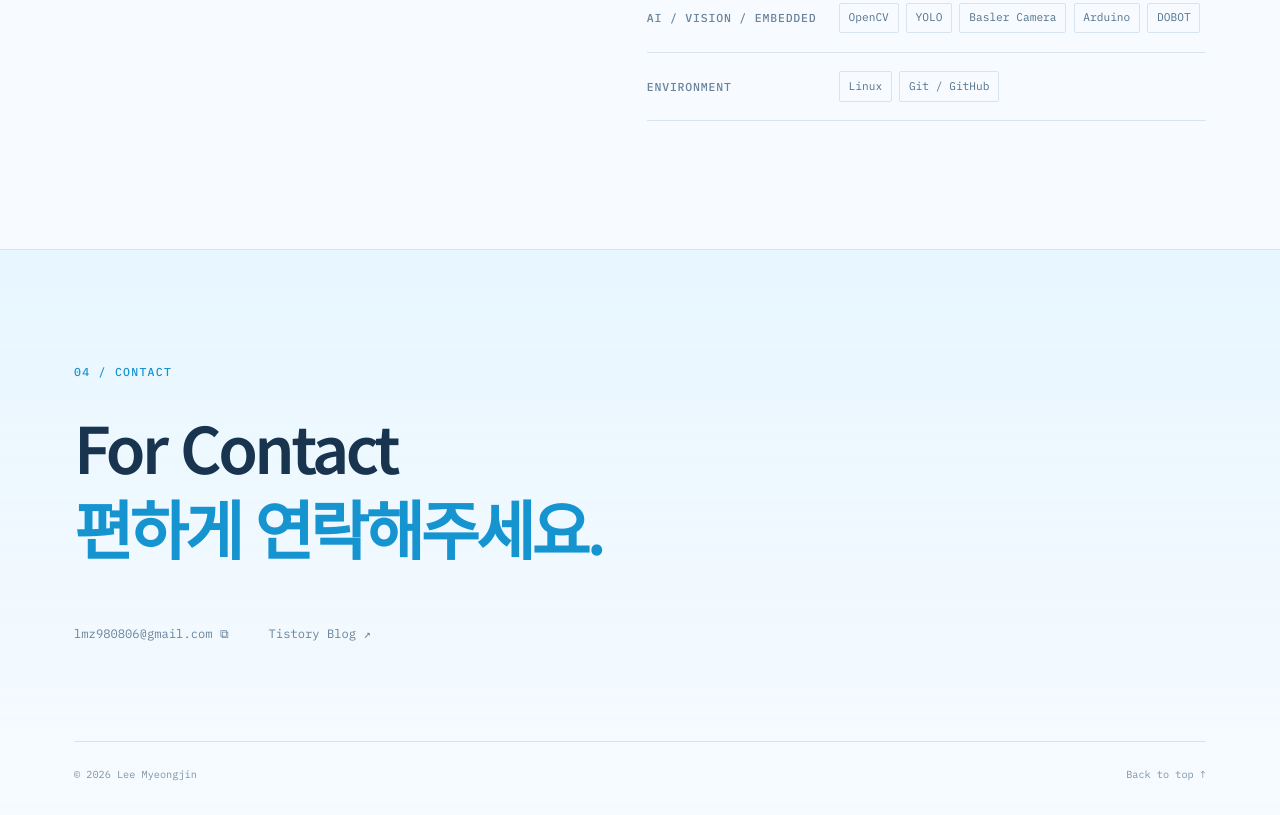
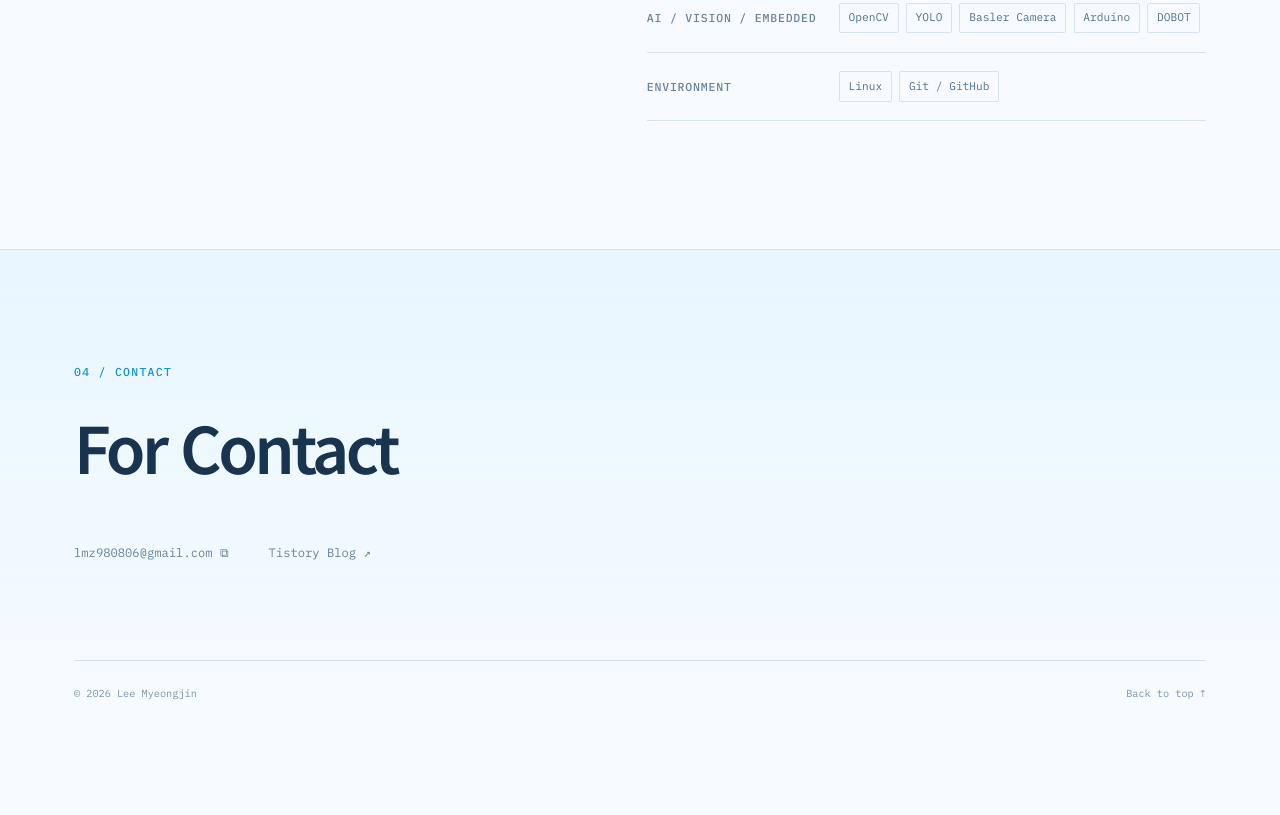
Before and after one commit to mmmmz986/my-portfolio, a plain HTML site: page index.html in a window 1280 px wide. Shown: the part 8206-9021 px from the top of the page. After the commit the page ends 8940 px from the top, so only its background shows below. Drawn offline with Linux system fonts and the light colour scheme.

Commit message:
Remove contact phrase from footer heading
Co-Authored-By: Claude Opus 5.5 <noreply@anthropic.com>

```diff
--- a/index.html
+++ b/index.html
@@ -282,7 +282,7 @@
   <footer class="footer" id="contact">
     <div class="footer-inner">
       <p class="section-number">04 / CONTACT</p>
-      <h2>For Contact<br><a href="mailto:lmz980806@gmail.com" data-copy-email="lmz980806@gmail.com" title="클릭하여 이메일 복사">편하게 연락해주세요.</a></h2>
+      <h2>For Contact</h2>
       <div class="footer-links">
         <a href="mailto:lmz980806@gmail.com" data-copy-email="lmz980806@gmail.com" title="클릭하여 이메일 복사">lmz980806@gmail.com <span aria-hidden="true">⧉</span></a>
         <a href="https://marin0806.tistory.com/" target="_blank" rel="noopener noreferrer">Tistory Blog <span aria-hidden="true">↗</span></a>
--- a/style.css
+++ b/style.css
@@ -760,21 +760,6 @@ a {
   letter-spacing: -0.055em;
 }
 
-.footer h2 a {
-  color: var(--cyan);
-  text-decoration: none;
-  background-image: linear-gradient(var(--cyan), var(--cyan));
-  background-position: 0 100%;
-  background-repeat: no-repeat;
-  background-size: 0 2px;
-  transition: background-size 260ms ease;
-}
-
-.footer h2 a:hover,
-.footer h2 a:focus-visible {
-  background-size: 100% 2px;
-}
-
 .footer-links {
   display: flex;
   flex-wrap: wrap;
```
